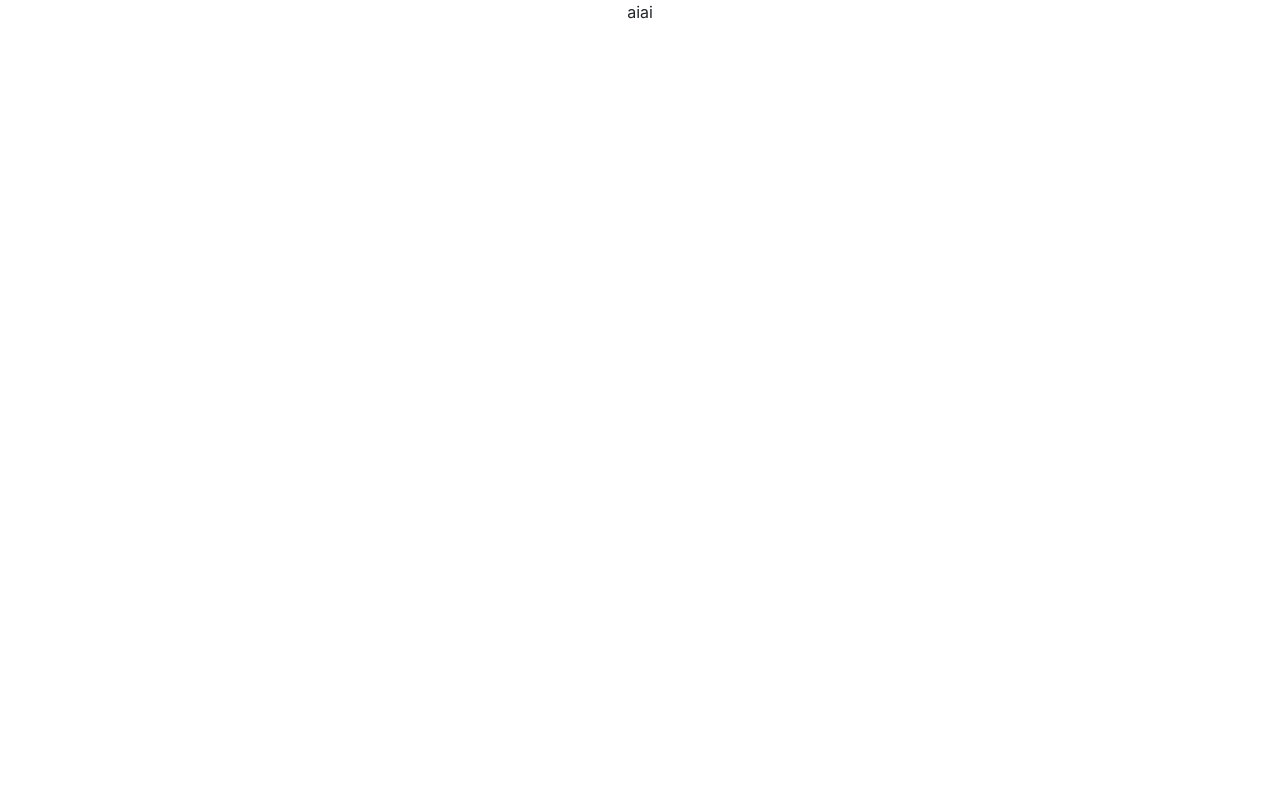
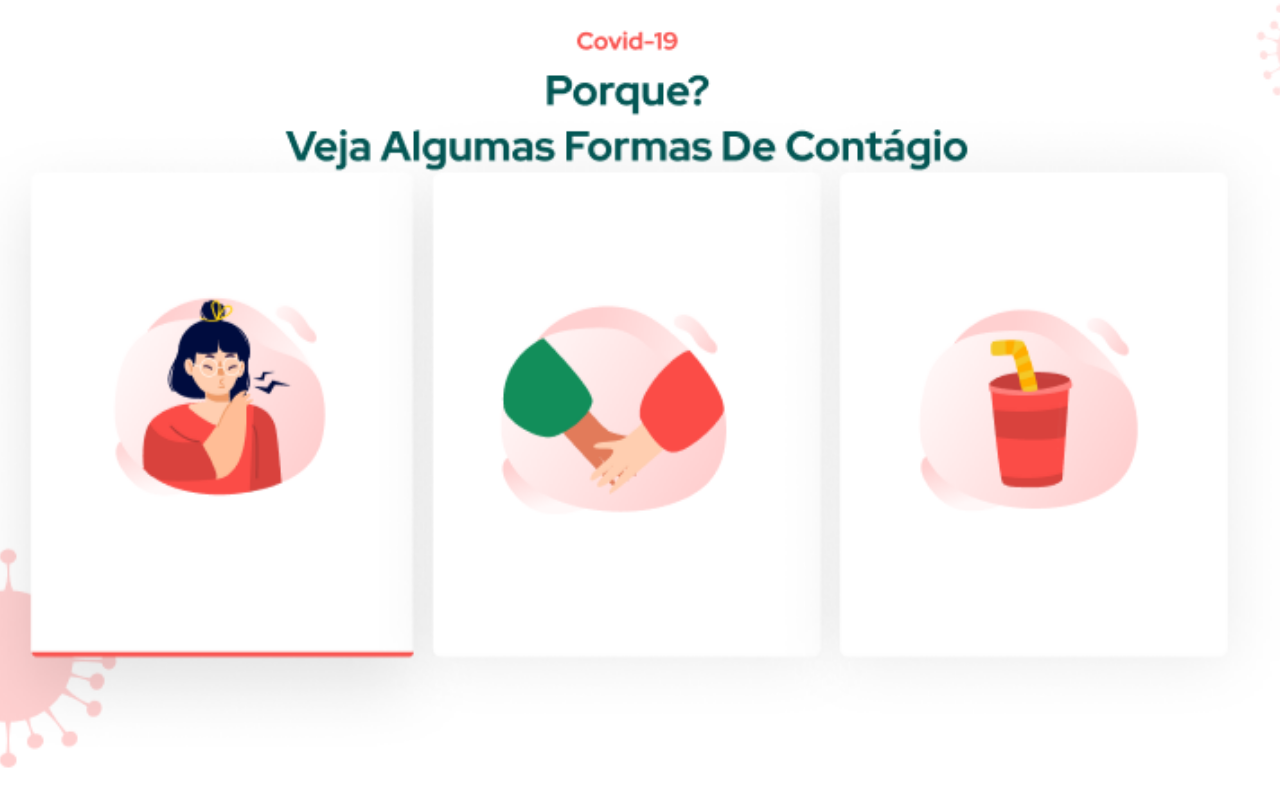
Before and after one commit to GuilhermeBorges3Ddev/Segundo-Meetup-para-Smarkio, a React (Create React App) app in the folder smk-vs-covid/: page /porque in a window 1280 px wide. Shown: the top 806 px of the page. Built offline with nearby package versions, Linux system fonts and the light colour scheme.

Commit message:
WhyPage done

```diff
--- a/smk-vs-covid/src/assets/styles/Why.css
+++ b/smk-vs-covid/src/assets/styles/Why.css
@@ -0,0 +1,8 @@
+.bg-smk-why {
+    background-image: url("../images/whyBg.png");
+    background-color: green;
+    height: 102vh;
+    background-position: center;
+    background-repeat: no-repeat;
+    background-size: cover;
+}
--- a/smk-vs-covid/src/pages/Why.jsx
+++ b/smk-vs-covid/src/pages/Why.jsx
@@ -1,9 +1,8 @@
-import React from 'react'
+import React from 'react';
+import "../assets/styles/Why.css";
 
 export default function Why() {
     return (
-        <div>
-            aiai
-        </div>
+        <div className="bg-smk-why" />
     )
 }
```
Also changed, not shown: smk-vs-covid/src/assets/images/whyBg.png (added).
